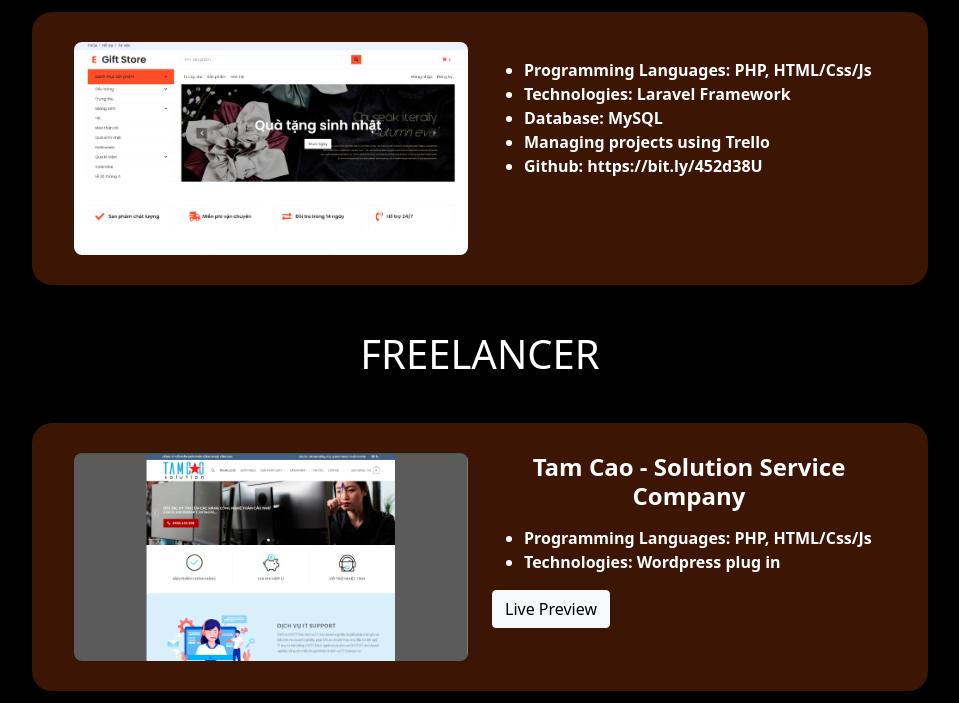
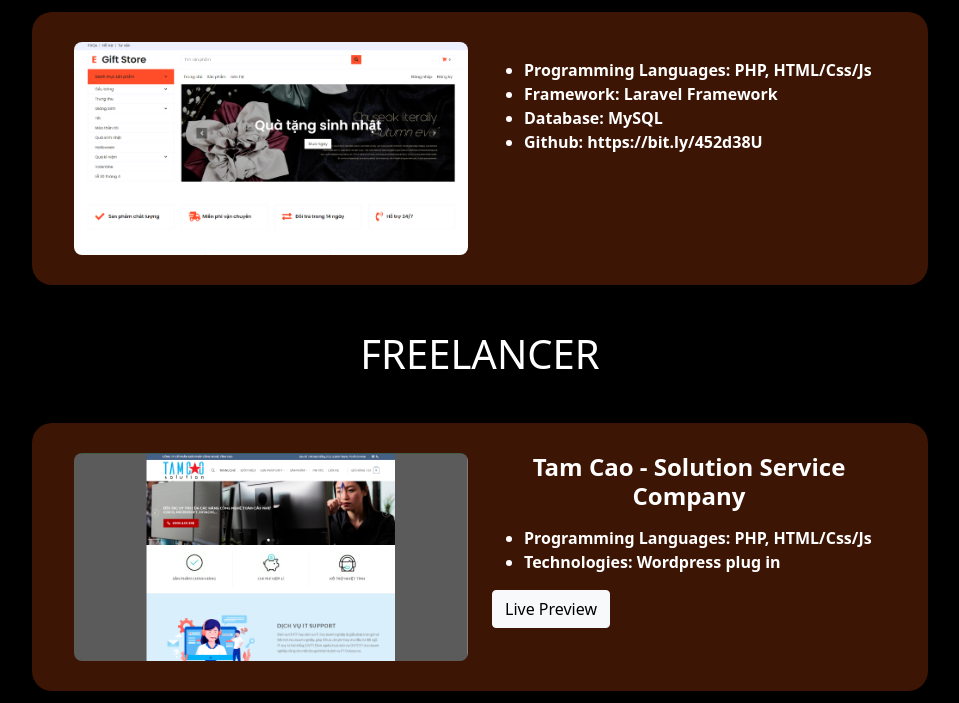
Before and after one commit to ngotuongbao/portfolio, a plain HTML site: page index.html in a window 1280 px wide. Shown: the part 2692-3395 px from the top of the page, without its empty margins (160-1119 px from the left). Drawn offline with nearby package versions, Linux system fonts and the light colour scheme; a script that the page names is missing.

Commit message:
update portfolio 16082023

```diff
--- a/index.html
+++ b/index.html
@@ -128,9 +128,8 @@
 					    	<h1 class="project-name"></h1>
 					    	<ul>
 									<li>Programming Languages: PHP, HTML/Css/Js</li>
-					    		<li>Technologies: Laravel Framework</li>
+					    		<li>Framework: Laravel Framework</li>
 									<li>Database: MySQL</li>
-									<li>Managing projects using Trello</li>
 									<li>Github: https://bit.ly/452d38U</li>
 					    	</ul>
 				    	</div>
```
Also changed, not shown: image/pet-project1.png (deleted), image/pet-project2.png (deleted).
